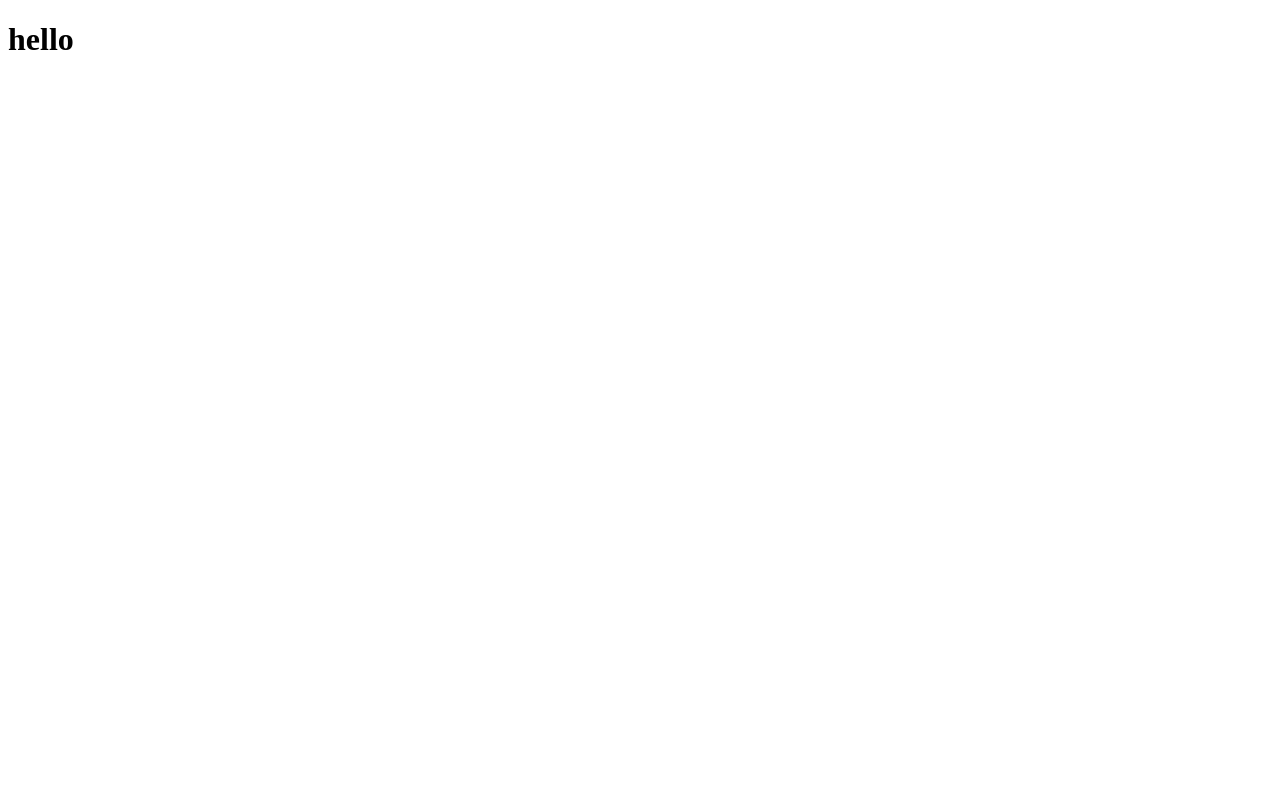
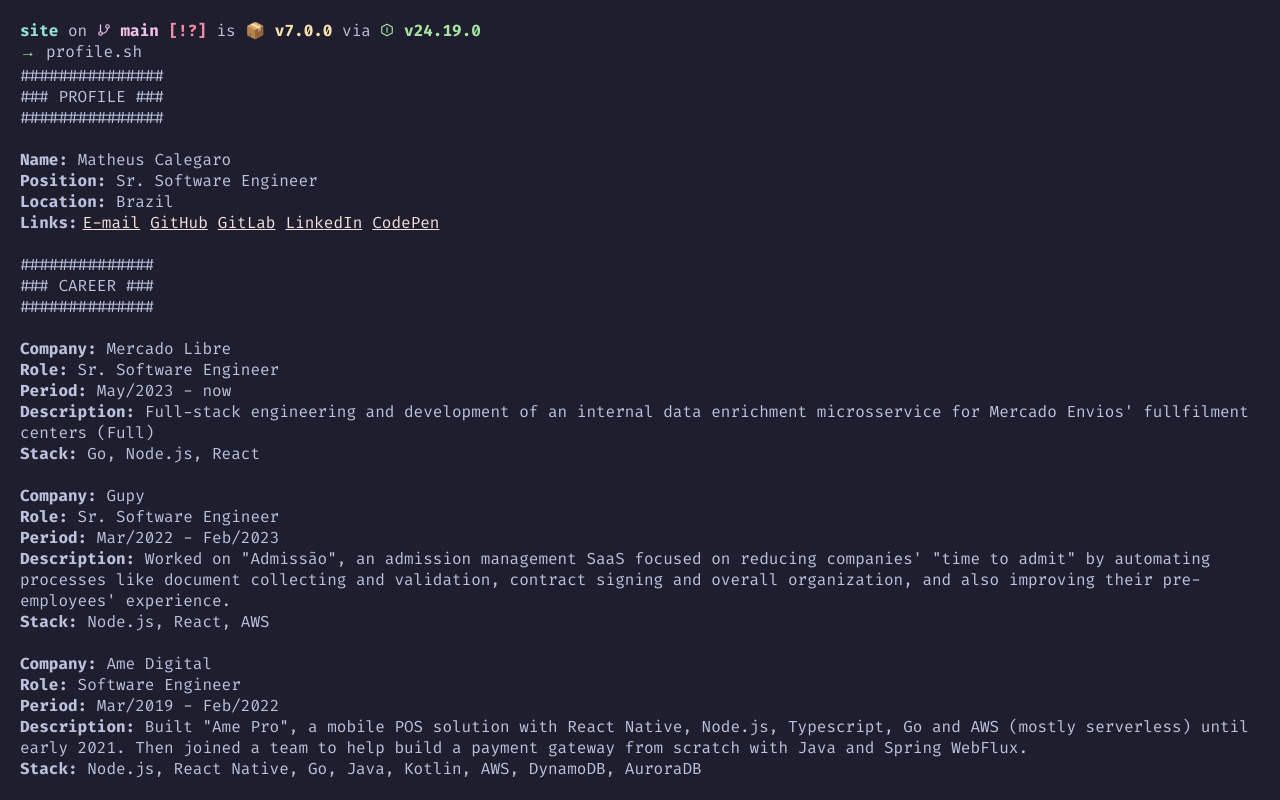
Before and after one commit to mathcale/site, a Next.js app: page / in a window 1280 px wide. Shown: the top 800 px of the page. Built offline with nearby package versions, Linux system fonts and the light colour scheme.

Commit message:
feat: new terminal design

```diff
--- /dev/null
+++ b/src/app/data.ts
@@ -0,0 +1,69 @@
+export const profile = [
+  { title: 'Name', value: 'Matheus Calegaro' },
+  { title: 'Position', value: 'Sr. Software Engineer' },
+  { title: 'Location', value: 'Brazil' },
+];
+
+export const profileLinks = [
+  { title: 'E-mail', href: 'mailto:hello@matheus.me' },
+  { title: 'GitHub', href: 'https://github.com/mathcale' },
+  { title: 'GitLab', href: 'https://gitlab.com/mathcale' },
+  { title: 'LinkedIn', href: 'https://linkedin.com/in/mathcale' },
+  { title: 'CodePen', href: 'https://codepen.io/mathcale' },
+];
+
+export const career = [
+  {
+    company: 'Mercado Libre',
+    from: 'May/2023',
+    to: 'now',
+    description:
+      "Full-stack engineering and development of an internal data enrichment microsservice for Mercado Envios' fullfilment centers (Full)",
+    role: 'Sr. Software Engineer',
+    stack: ['Go', 'Node.js', 'React'],
+  },
+  {
+    company: 'Gupy',
+    from: 'Mar/2022',
+    to: 'Feb/2023',
+    description:
+      'Worked on "Admissão", an admission management SaaS focused on reducing companies\' "time to admit" by automating processes like document collecting and validation, contract signing and overall organization, and also improving their pre-employees\' experience.',
+    role: 'Sr. Software Engineer',
+    stack: ['Node.js', 'React', 'AWS'],
+  },
+  {
+    company: 'Ame Digital',
+    from: 'Mar/2019',
+    to: 'Feb/2022',
+    description:
+      'Built "Ame Pro", a mobile POS solution with React Native, Node.js, Typescript, Go and AWS (mostly serverless) until early 2021. Then joined a team to help build a payment gateway from scratch with Java and Spring WebFlux.',
+    role: 'Software Engineer',
+    stack: ['Node.js', 'React Native', 'Go', 'Java', 'Kotlin', 'AWS', 'DynamoDB', 'AuroraDB'],
+  },
+  {
+    company: 'B2W Digital',
+    from: 'Nov/2018',
+    to: 'Mar/2019',
+    description:
+      'Development and maintenance of highly available, fault-tolerant applications with Java/Groovy (Spring, Grails), Go and Node.js (Electron), always following the best practices for both code and tests. Was an active member of the Hydra project, a POS solution built exclusively for Lojas Americanas ($LAME4, one of the biggest retailers in Brazil with 1600+ stores all over the country).',
+    role: 'Software Engineer',
+    stack: ['Java', 'Go', 'Node.js', 'AWS', 'Spring Boot', 'Grails', 'MongoDB', 'AuroraDB'],
+  },
+  {
+    company: 'Convés Web',
+    from: 'Nov/2015',
+    to: 'Oct/2018',
+    description:
+      'Development of web apps and websites, such as institutional pages, information systems with specific requirements, apps with web-services integration and e-commerce.',
+    role: 'Full-stack developer',
+    stack: ['PHP', 'Laravel', 'Angular.js', 'Javascript', 'MySQL', 'Magento', 'Wordpress'],
+  },
+  {
+    company: 'Secretaria Municipal de Saúde de Mendes',
+    from: 'Mar/2013',
+    to: 'Oct/2015',
+    description:
+      'Provided hardware, software and networks support for end users (aka. "the IT guy").',
+    role: 'Intern',
+  },
+];
--- /dev/null
+++ b/src/app/global.css
@@ -0,0 +1,149 @@
+:root {
+  --background-color: #1e1e2e;
+  --text-color: #bac2de;
+  --cursor: #f5e0dc;
+  --urls: #f5e0dc;
+
+  --black: #45475a;
+  --black-shade: #585b70;
+  --red: #f38ba8;
+  --green: #a6e3a1;
+  --yellow: #f9e2af;
+  --blue: #89b4fa;
+  --magenta: #f5c2e7;
+  --cyan: #94e2d5;
+  --white: #bac2de;
+  --white-shade: #a6adc8;
+}
+
+* {
+  margin: 0;
+  padding: 0;
+  box-sizing: border-box;
+}
+
+body {
+  width: 100vw;
+  height: 100vh;
+  background-color: var(--background-color);
+  color: var(--text-color);
+}
+
+a {
+  color: var(--urls);
+}
+
+.bold {
+  font-weight: bold;
+}
+
+.main-layout {
+  word-wrap: break-word;
+}
+
+.shell {
+  padding: 20px;
+}
+
+.prompt__dirname,
+.prompt__branch,
+.prompt__git-status,
+.prompt__package,
+.prompt__runtime,
+.prompt__symbol {
+  font-weight: bold;
+}
+
+.prompt__dirname {
+  color: var(--cyan);
+}
+
+.prompt__branch {
+  color: var(--magenta);
+}
+
+.prompt__git-status {
+  color: var(--red);
+}
+
+.prompt__package {
+  color: var(--yellow);
+}
+
+.prompt__runtime {
+  color: var(--green);
+}
+
+.prompt__symbol {
+  margin-right: 10px;
+  color: var(--green);
+}
+
+.icon {
+  width: 14px;
+  height: 14px;
+  display: inline-block;
+  vertical-align: -1px;
+}
+
+.output {
+  margin-top: 3px;
+}
+
+.output ul,
+.output__links {
+  list-style: none;
+}
+
+.output__links {
+  display: inline-block;
+  margin-left: 5px;
+}
+
+.output__links li {
+  display: inline-block;
+  margin-right: 10px;
+}
+
+.cursor {
+  width: 10px;
+  height: 20px;
+  background-color: var(--cursor);
+  animation: blink 1s infinite;
+}
+
+@keyframes blink {
+  0%,
+  100% {
+    opacity: 1;
+  }
+
+  50% {
+    opacity: 0;
+  }
+}
+
+.reveal {
+  opacity: 0;
+  animation: reveal-line 0.2s ease-out forwards;
+  animation-delay: var(--reveal-delay, 0ms);
+}
+
+@keyframes reveal-line {
+  from {
+    opacity: 0;
+    transform: translateY(3px);
+  }
+
+  to {
+    opacity: 1;
+    transform: translateY(0);
+  }
+}
+
+@media (prefers-reduced-motion: reduce) {
+  .reveal {
+    animation: none;
+    opacity: 1;
+  }
+}
--- /dev/null
+++ b/src/app/icons.tsx
@@ -0,0 +1,37 @@
+export function GitBranchIcon() {
+  return (
+    <svg
+      className="icon"
+      viewBox="0 0 24 24"
+      fill="none"
+      stroke="currentColor"
+      strokeWidth="2"
+      strokeLinecap="round"
+      strokeLinejoin="round"
+      aria-hidden="true"
+    >
+      <line x1="6" y1="3" x2="6" y2="15" />
+      <circle cx="18" cy="6" r="3" />
+      <circle cx="6" cy="18" r="3" />
+      <path d="M18 9a9 9 0 0 1-9 9" />
+    </svg>
+  );
+}
+
+export function NodeIcon() {
+  return (
+    <svg
+      className="icon"
+      viewBox="0 0 24 24"
+      fill="none"
+      stroke="currentColor"
+      strokeWidth="2"
+      strokeLinecap="round"
+      strokeLinejoin="round"
+      aria-hidden="true"
+    >
+      <path d="M12 2 L21 7 L21 17 L12 22 L3 17 L3 7 Z" />
+      <path d="M12 8v8" />
+    </svg>
+  );
+}
--- a/src/app/layout.tsx
+++ b/src/app/layout.tsx
@@ -1,8 +1,23 @@
+import { Fira_Code } from 'next/font/google';
+
+import type { Metadata } from 'next';
+
+import './global.css';
+
+const firaCode = Fira_Code({
+  subsets: ['latin'],
+  weight: ['400', '700'],
+});
+
+export const metadata: Metadata = {
+  title: 'Matheus Calegaro',
+};
+
 export default function MainLayout({ children }: { children: React.ReactNode }) {
   return (
-    <html lang="en">
+    <html lang="en" className={firaCode.className}>
       <body>
-        <main>{children}</main>
+        <main className="main-layout">{children}</main>
       </body>
     </html>
   );
--- a/src/app/page.tsx
+++ b/src/app/page.tsx
@@ -1,7 +1,122 @@
+import { Fragment } from 'react';
+
+import { GitBranchIcon, NodeIcon } from './icons';
+
+import { career, profile, profileLinks } from './data';
+
 export default function IndexPage() {
+  let line = 0;
+
+  const revealDelay = (step = 1) => {
+    const style = {
+      '--reveal-delay': `${line * 30}ms`,
+    } as React.CSSProperties;
+
+    line += step;
+
+    return style;
+  };
+
   return (
-    <>
-      <h1>hello</h1>
-    </>
+    <section className="shell">
+      <div className="prompt">
+        <p className="reveal" style={revealDelay()}>
+          <span className="prompt__dirname">site</span> on{' '}
+          <span className="prompt__branch">
+            <GitBranchIcon /> main
+          </span>{' '}
+          <span className="prompt__git-status">[!?]</span> is{' '}
+          <span className="prompt__package">📦 v7.0.0</span> via{' '}
+          <span className="prompt__runtime">
+            <NodeIcon /> v24.19.0
+          </span>
+        </p>
+
+        <p className="reveal" style={revealDelay()}>
+          <span className="prompt__symbol">→</span>
+          profile.sh
+        </p>
+      </div>
+
+      <div className="output">
+        <p className="reveal" style={revealDelay()}>
+          ###############
+        </p>
+        <p className="reveal" style={revealDelay()}>
+          ### PROFILE ###
+        </p>
+        <p className="reveal" style={revealDelay()}>
+          ###############
+        </p>
+        <br />
+
+        <ul>
+          {profile.map((p, i) => (
+            <li key={i} className="reveal" style={revealDelay()}>
+              <span className="bold">{p.title}:</span> {p.value}
+            </li>
+          ))}
+
+          <li className="reveal" style={revealDelay()}>
+            <span className="bold">Links:</span>
+
+            <ul className="output__links">
+              {profileLinks.map((link, i) => (
+                <li key={i} className="reveal" style={revealDelay()}>
+                  <a href={link.href} target="_blank">
+                    {link.title}
+                  </a>
+                </li>
+              ))}
+            </ul>
+          </li>
+        </ul>
+
+        <br />
+
+        <p className="reveal" style={revealDelay()}>
+          ##############
+        </p>
+        <p className="reveal" style={revealDelay()}>
+          ### CAREER ###
+        </p>
+        <p className="reveal" style={revealDelay()}>
+          ##############
+        </p>
+        <br />
+
+        <ul>
+          {career.map((c, index) => (
+            <Fragment key={index}>
+              <li className="reveal" style={revealDelay()}>
+                <span className="bold">Company:</span> {c.company}
+              </li>
+
+              <li className="reveal" style={revealDelay()}>
+                <span className="bold">Role:</span> {c.role}
+              </li>
+
+              <li className="reveal" style={revealDelay()}>
+                <span className="bold">Period:</span> {c.from} - {c.to}
+              </li>
+
+              <li className="reveal" style={revealDelay()}>
+                <span className="bold">Description:</span> {c.description}
+              </li>
+
+              {c.stack && (
+                <li className="reveal" style={revealDelay()}>
+                  <span className="bold">Stack:</span> {c.stack.join(', ')}
+                </li>
+              )}
+
+              {index !== career.length - 1 && <br />}
+            </Fragment>
+          ))}
+        </ul>
+
+        <div className="cursor"></div>
+      </div>
+    </section>
   );
 }
```
